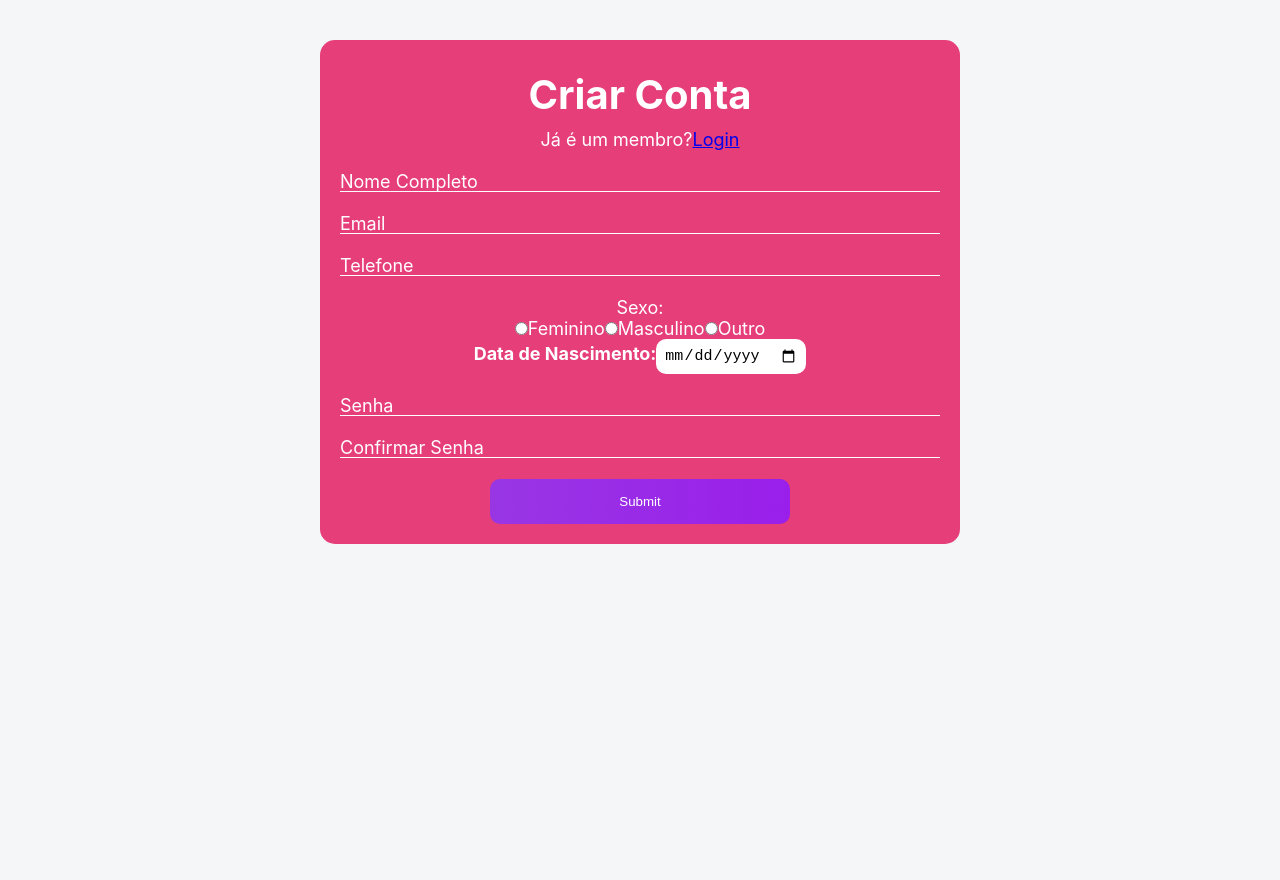
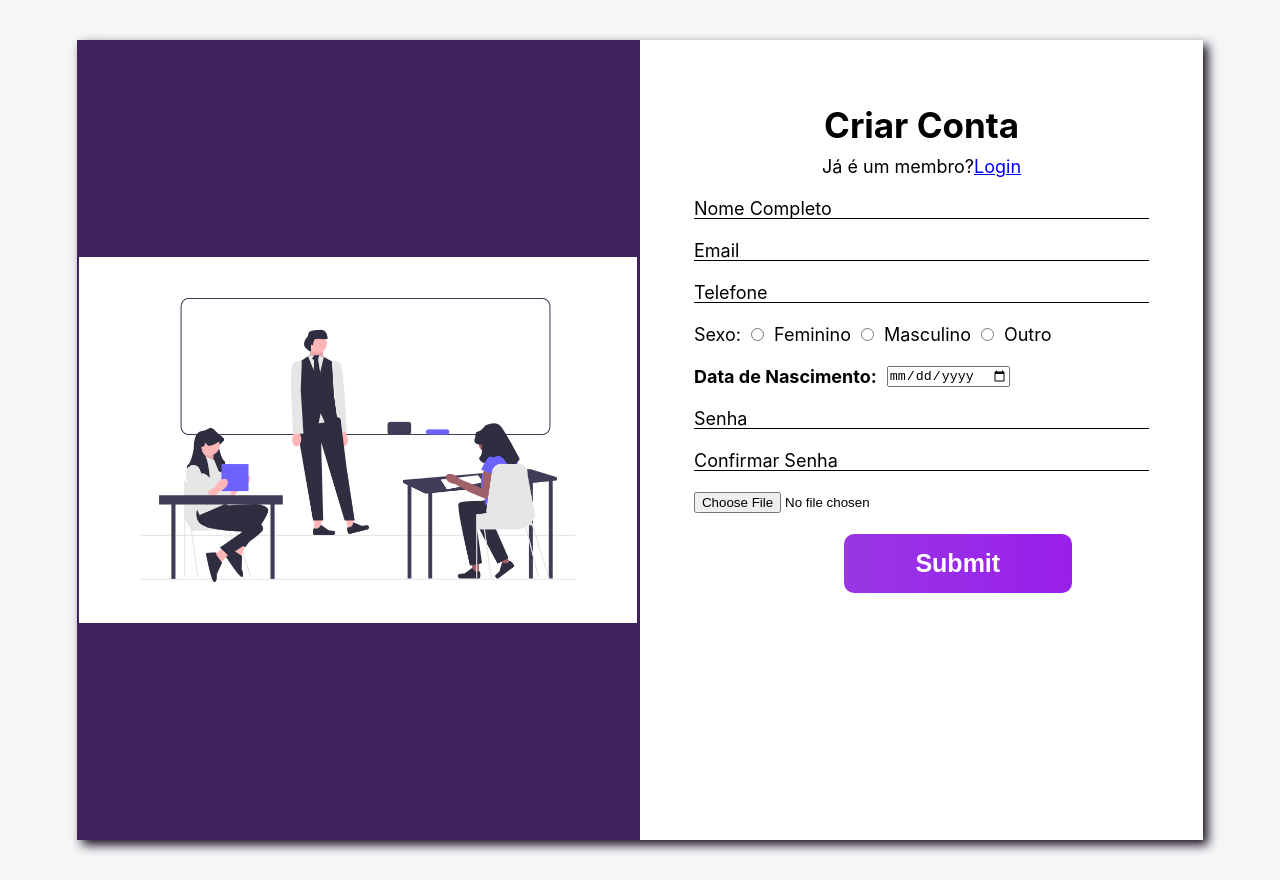
Before and after one commit to alvesscript/BASTET, a React (Create React App) app: page /Cadastro in a window 1280 px wide. Before the commit the page ends 800 px from the top, so only its background shows below. Built offline with nearby package versions, Linux system fonts and the light colour scheme.

Commit message:
Alteração cadastro

```diff
--- a/src/Pages/Cadastro/cadastro.css
+++ b/src/Pages/Cadastro/cadastro.css
@@ -1,16 +1,58 @@
-.Container_cadastro {
- width: 50%;
+/* body {
+  width: 100%;
+  height: 100vh;
+  display: flex;
+  justify-content: center;
+  align-items: center;
+  background-color: #42215f;
+} */
+
+.container_formulário {
+  margin-top: 40px;
+  margin-bottom: 40px;
+  background-color: #42215f;
+  width: 88%;
+  height: 100vh;
+  display: flex;
+  box-shadow: 5px 5px 10px #180e21;
+}
+
+.form-img {
+  width: 50%;
+  display: flex;
+  justify-content: center;
+  align-items: center;
+  padding: 1rem;
+}
+
+.form-img img {
+  width: 31rem;
+}
+
+.form {
+  width: 50%;
+  display: flex;
+  /* justify-content: center;
+  align-items: center; */
+  flex-direction: column;
+  background-color: #ffff;
+  padding: 3rem;
+}
+
+/* /* .Container_cadastro {
+  width: 50%;
   border-radius: 15px;
   margin: 40px;
   color: white;
   left: 40%;
-  background-color: rgb(230, 62, 121);
+  background-color: #42215f;
+  box-shadow: 0 5px 10px rgb(0 0 0);
   padding: 20px;
-}
+} */
 
 .legend {
   font-weight: 700;
-  font-size: 40px;
+  font-size: 35px;
   padding: 10px;
   text-align: center;
   border-radius: 8px;
@@ -23,9 +65,9 @@
 .inputUser {
   background: none;
   border: none;
-  border-bottom: 1px solid white;
+  border-bottom: 1px solid rgb(0, 0, 0);
   outline: none;
-  color: white;
+  color: rgb(4, 4, 4);
   font-size: 15px;
   width: 100%;
   letter-spacing: 2px;
@@ -43,25 +85,39 @@
 .inputUser:valid~.labelInput {
   top: -20px;
   font-size: 15px;
-  color: rgba(250, 245, 249, 0.925);
+  color: rgba(0, 0, 0, 0.925);
 }
 
-#data-nascimento {
+.input-genero {
+  display: flex;
+  gap: 10px;
+}
+
+.data {
+  display: flex;
+  gap: 10px;
+
+}
+
+/* #data-nascimento {
   border: none;
   padding: 8px;
   border-radius: 10px;
   outline: none;
   font-size: 15px;
-}
+} */
 
 #submit {
+  margin-left: 150px;
   background-image: linear-gradient(to right, rgba(139, 25, 226, 0.861), rgba(147, 15, 234, 0.929));
   width: 50%;
   border: none;
   padding: 15px;
-  color: white;
+  color: #ffff;
   cursor: pointer;
   border-radius: 10px;
+  font-weight: 700;
+  font-size: 25px;
 }
 
 #submit:hover {
--- a/src/Pages/Cadastro/cadastro.js
+++ b/src/Pages/Cadastro/cadastro.js
@@ -1,54 +1,68 @@
 import React from 'react';
 import './cadastro.css'
+import undraw from '../../img/undraw.png';
 
 export function Cadastro() {
-    return (
-       <div className='Container_cadastro'>
-        <form className="form" >
+  return (
+    <body>
+      <div className='container_formulário'>
+
+        <div className='form-img'>
+          <img src={undraw} alt='Cadastro' />
+        </div>
+
+          <form className="form" >
             <legend className="legend"><b>Criar Conta</b></legend>
             <p>Já é um membro?<a href='http://localhost:3002/login'>Login</a></p>
-            <br></br>
+            <br/>
             <div className="inputBox">
-              <input type="text" required="yes" name="nome" id="nome" class="inputUser required"/>
+              <input type="text" required="yes" name="nome" id="nome" class="inputUser required" />
               <label for="nome" className="labelInput">Nome Completo</label>
             </div>
-            <br></br>
+            <br/>
             <div className="inputBox">
-              <input type="text" required="yes" name="email" id="email" class="inputUser required"/>
+              <input type="text" required="yes" name="email" id="email" class="inputUser required" />
               <label for="email" className="labelInput">Email</label>
             </div>
-            <br></br>
+            <br/>
             <div className="inputBox">
-              <input type="tel" required="yes" name="telefone" id="telefone" class="inputUser required"/>
+              <input type="tel" required="yes" name="telefone" id="telefone" class="inputUser required" />
               <label for="telefone" className="labelInput">Telefone</label>
             </div>
-            <br></br>
+            <br/>
+            <div className='input-genero'>
             <p>Sexo:</p>
-            <input type="radio" id="feminino" name="genero" value="feminino" required/>
+            <input type="radio" id="feminino" name="genero" value="feminino" required />
             <label for="feminino">Feminino</label>
-            <input type="radio" id="masculino" name="genero" value="masculino" required/>
+            <input type="radio" id="masculino" name="genero" value="masculino" required />
             <label for="masculino">Masculino</label>
-            <input type="radio" id="outro" name="genero" value="outro" required/>
+            <input type="radio" id="outro" name="genero" value="outro" required />
             <label for="outro">Outro</label>
-            <br></br>
+            </div>
+            <br/>
+            <div  className='data'>
             <label for="data-nascimento"><b>Data de Nascimento:</b></label>
-            <input type="date" name="data-nascimento" id="data-nascimento"/>
-            <br></br>
-            <br></br>
+            <input type="date" name="data-nascimento" id="data-nascimento" />
+            </div>
+            <br/>
             <div className="inputBox">
-              <input required="yes" name="senha" id="senha" class="inputUser required"/>
+              <input required="yes" name="senha" id="senha" class="inputUser required" />
               <label for="sennha" className="labelInput">Senha</label>
             </div>
-            <br></br>
+            <br/>
             <div className="inputBox">
-              <input required="yes" name="confirmar" id="confirmar" class="inputUser required"/>
+              <input required="yes" name="confirmar" id="confirmar" class="inputUser required" />
               <label for="confirmar" className="labelInput">Confirmar Senha</label>
             </div>
-            <br></br>
+            <br/>
+            <input type="file" />
+            <br/>
             <input type="submit" name="submit" id="submit" ></input>
-        </form>
-    </div>
-    );
-}
+          </form>
+
+      </div>
+    </body>
+  );
+};
 
 export default Cadastro;
```
Also changed, not shown: src/img/undraw.png (added).
